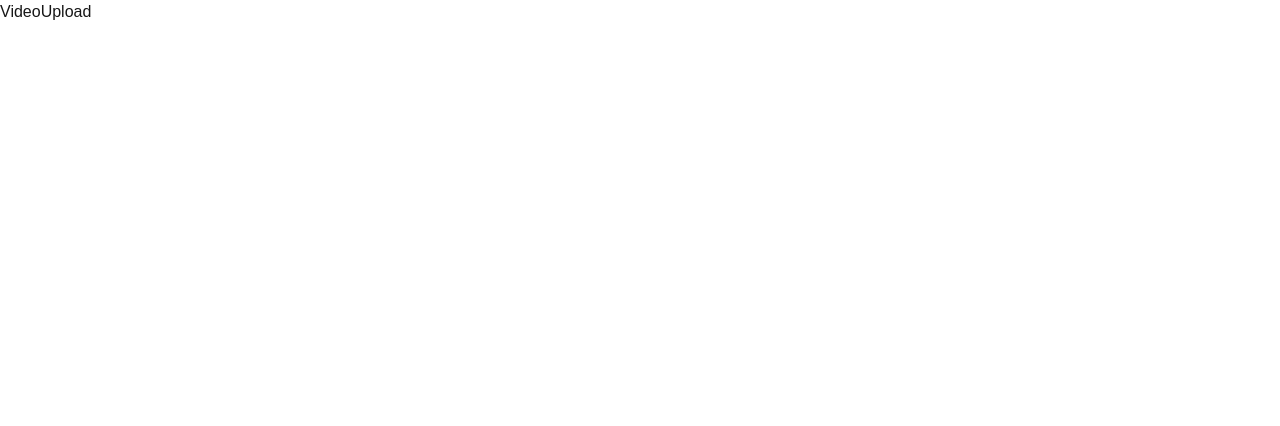
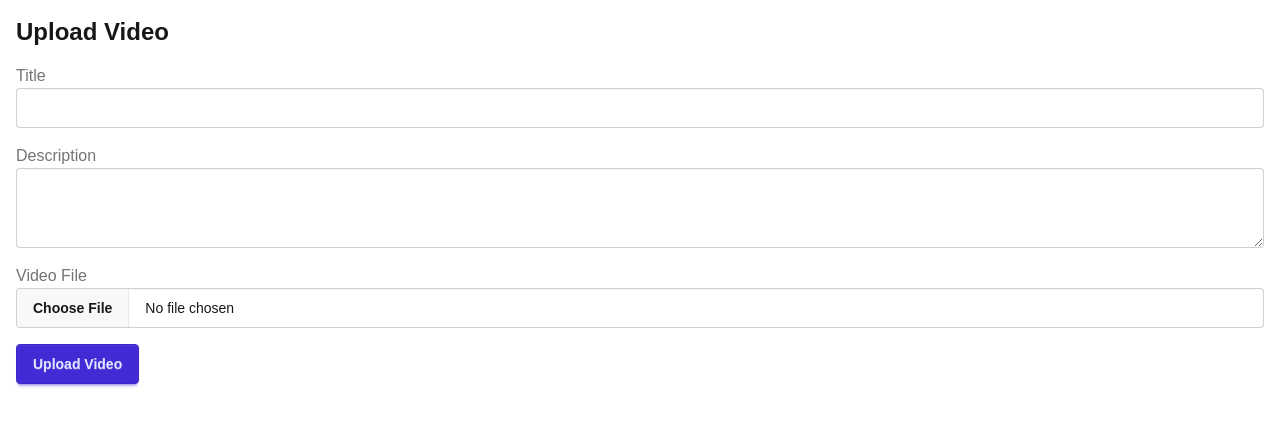
Before and after one commit to thevaishndra/cloudinary-sass, a Next.js app in the folder sass/: page /video-upload in a window 1280 px wide. Shown: the top 426 px of the page. Built offline with nearby package versions, Linux system fonts and the light colour scheme.

Commit message:
handle video upload

```diff
--- /dev/null
+++ b/sass/app/(app)/video-upload/page.tsx
@@ -0,0 +1,91 @@
+import React, {useState} from 'react'
+import axios from 'axios'
+import { useRouter } from 'next/navigation'
+
+const VideoUpload = () => {
+  const [file, setFile] = useState<File | null>(null);
+  const [title, setTitle] = useState("");
+  const [description, setDescription] = useState("");
+  const [isUploading, setIsUploading] = useState(false);
+
+  const router = useRouter();
+  //max file size of 60 mb
+  const MAX_FILE_SIZE = 70 * 1024 * 1024;
+
+  const handleSubmit = async (e: React.FormEvent) => {
+    e.preventDefault();
+    if (!file) return;
+
+    if (file.size > MAX_FILE_SIZE) {
+      alert("File size too large");
+      return;
+    }
+
+    setIsUploading(true);
+    const formData = new FormData();
+    formData.append("file", file);
+    formData.append("title", title);
+    formData.append("description", description);
+    formData.append("originalSize", file.size.toString());
+
+    try {
+      const response = await axios.post("/api/video-upload", formData);
+      //check for 200 response
+    } catch (error) {
+      console.log(error);
+    } finally {
+      setIsUploading(false);
+    }
+  };
+
+  return (
+    <div className="container mx-auto p-4">
+      <h1 className="text-2xl font-bold mb-4">Upload Video</h1>
+      <form onSubmit={handleSubmit} className="space-y-4">
+        <div>
+          <label className="label">
+            <span className="label-text">Title</span>
+          </label>
+          <input
+            type="text"
+            value={title}
+            onChange={(e) => setTitle(e.target.value)}
+            className="input input-bordered w-full"
+            required
+          />
+        </div>
+        <div>
+          <label className="label">
+            <span className="label-text">Description</span>
+          </label>
+          <textarea
+            value={description}
+            onChange={(e) => setDescription(e.target.value)}
+            className="textarea textarea-bordered w-full"
+          />
+        </div>
+        <div>
+          <label className="label">
+            <span className="label-text">Video File</span>
+          </label>
+          <input
+            type="file"
+            accept="video/*"
+            onChange={(e) => setFile(e.target.files?.[0] || null)}
+            className="file-input file-input-bordered w-full"
+            required
+          />
+        </div>
+        <button
+          type="submit"
+          className="btn btn-primary"
+          disabled={isUploading}
+        >
+          {isUploading ? "Uploading..." : "Upload Video"}
+        </button>
+      </form>
+    </div>
+  );
+};
+
+export default VideoUpload;
--- a/sass/package.json
+++ b/sass/package.json
@@ -11,6 +11,7 @@
   "dependencies": {
     "@clerk/nextjs": "^6.25.4",
     "@prisma/client": "^6.12.0",
+    "axios": "^1.11.0",
     "cloudinary": "^2.7.0",
     "next": "15.4.2",
     "next-cloudinary": "^6.16.0",
```
Also changed, not shown: 1 other file (tests, documents, lock files or other folders).
